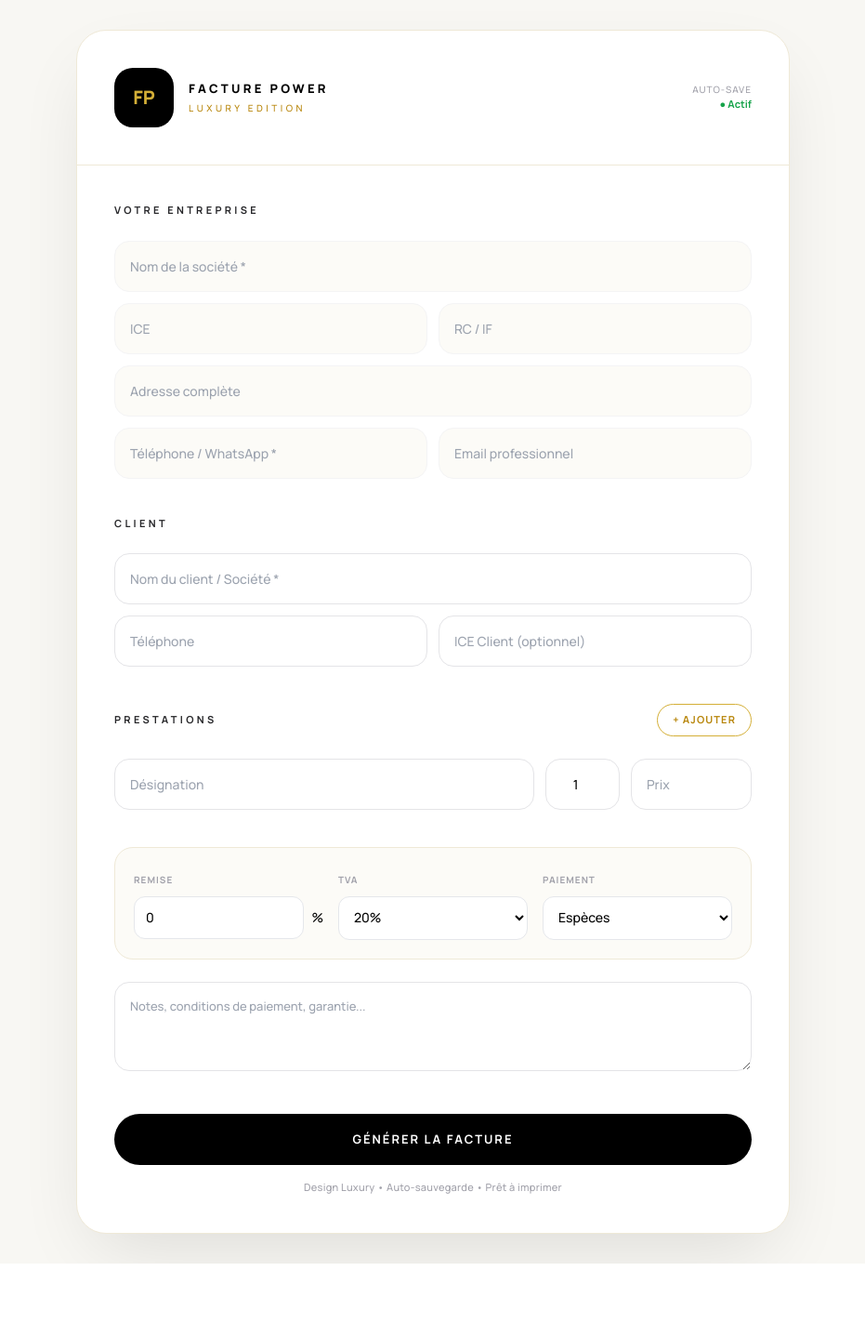
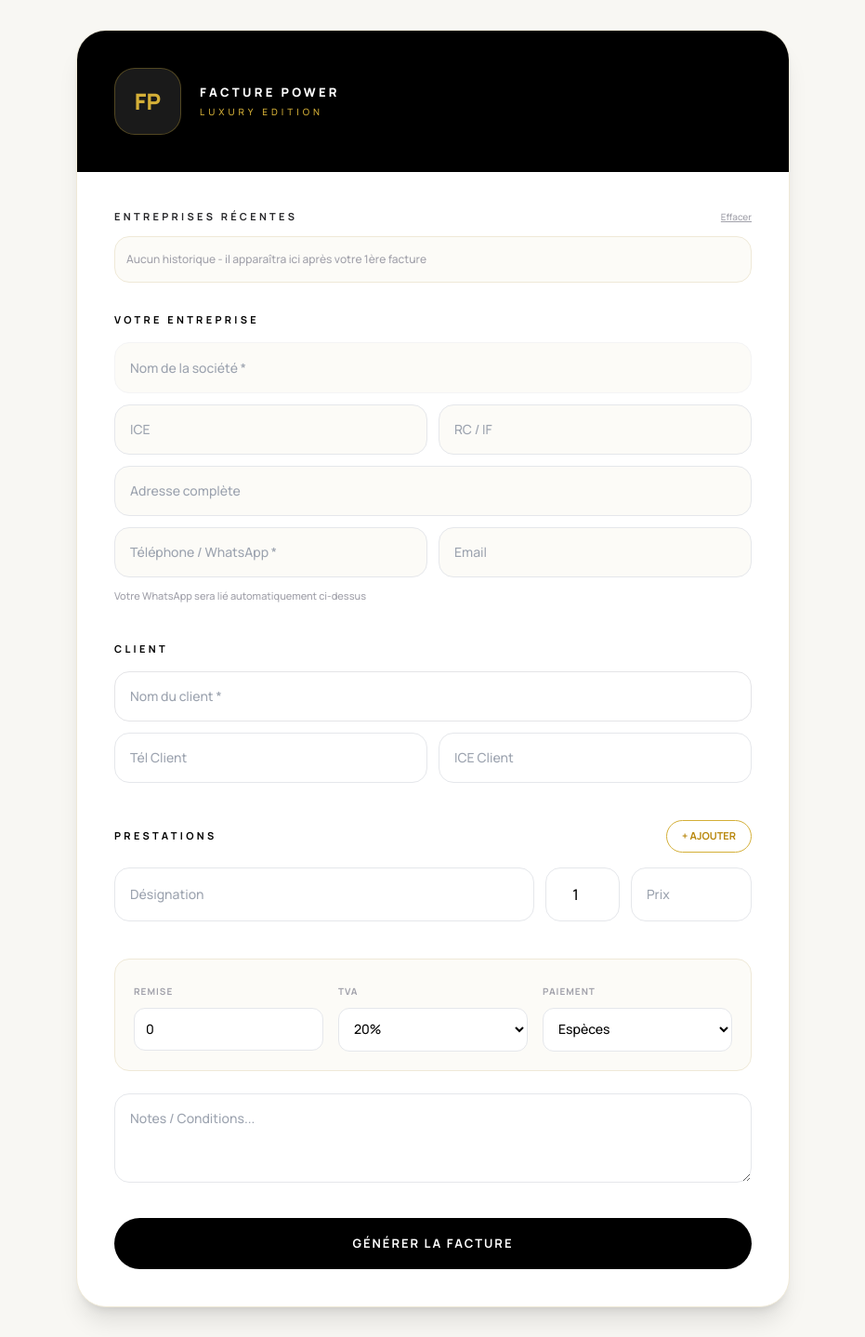
Before and after one commit to ilyassebenmouloud123-source/fucture-power, a Flask app: page / in a window 1280 px wide. Shown: the whole page at 93% size, without its empty margins (174-1105 px from the left). Before the commit the page ends 1359 px from the top, so only its background shows below. Run offline with Flask 3, Linux system fonts and the light colour scheme; some libraries are stand-ins or nearby versions.

Commit message:
Update form.html

```diff
--- a/templates/form.html
+++ b/templates/form.html
@@ -1,79 +1,117 @@
 <!DOCTYPE html>
 <html lang="fr"><head><meta charset="UTF-8"><meta name="viewport" content="width=device-width,initial-scale=1">
 <title>FACTURE POWER - LUXURY</title><script src="https://cdn.tailwindcss.com"></script>
-<link href="https://fonts.googleapis.com/css2?family=Cormorant+Garamond:wght@600;700&family=Manrope:wght@500;700;800&display=swap" rel="stylesheet">
+<link href="https://fonts.googleapis.com/css2?family=Cormorant+Garamond:wght@700&family=Manrope:wght@500;700;800&display=swap" rel="stylesheet">
 <style>body{font-family:'Manrope',sans-serif;background:#f8f7f3}.serif{font-family:'Cormorant Garamond',serif}.gold{color:#B8860B}</style>
 </head>
 <body class="min-h-screen p-4 md:p-8">
-<div class="max-w-3xl mx-auto bg-white rounded-[32px] shadow-[0_30px_80px_-20px_rgba(0,0,0,0.12)] border border-[#efe9d7] overflow-hidden">
+<div class="max-w-3xl mx-auto bg-white rounded-[32px] shadow-xl border border-[#efe9d7] overflow-hidden">
 
-<div class="p-8 md:p-10 border-b border-[#efe9d7] flex justify-between items-center">
-<div class="flex items-center gap-4">
-<label class="w-[64px] h-[64px] bg-black rounded-[20px] flex items-center justify-center overflow-hidden cursor-pointer relative">
+<!-- TOP LUXURY -->
+<div class="bg-black p-8 md:p-10 flex justify-between items-center">
+<div class="flex items-center gap-5">
+<label class="group w-[72px] h-[72px] bg-[#1a1a1a] border border-[#D4AF37]/30 rounded-[22px] flex items-center justify-center overflow-hidden cursor-pointer relative">
 <img id="logoPreview" class="hidden w-full h-full object-cover">
-<span id="logoText" class="text-[#D4AF37] font-black text-[20px]">FP</span>
+<span id="logoText" class="text-[#D4AF37] font-black text-2xl">FP</span>
+<div class="absolute inset-0 bg-black/60 hidden group-hover:flex items-center justify-center text-[9px] text-white tracking-widest">CHANGER</div>
 <input type="file" id="logoInput" class="hidden" accept="image/*">
 </label>
-<div><p class="font-black tracking-[0.25em] text-[13px]">FACTURE POWER</p><p class="text-[10px] tracking-[0.35em] text-[#B8860B] mt-1">LUXURY EDITION</p></div>
+<div><p class="font-black tracking-[0.25em] text-white text-[13px]">FACTURE POWER</p><p class="text-[#D4AF37] text-[10px] tracking-[0.4em] mt-1">LUXURY EDITION</p></div>
 </div>
-<div class="text-right hidden md:block"><p class="text-[10px] tracking-widest text-zinc-400">AUTO-SAVE</p><p class="text-[11px] font-bold text-green-600">● Actif</p></div>
+<a id="waMyLink" target="_blank" class="hidden bg-[#25D366] text-white px-5 py-2.5 rounded-full text-xs font-bold flex items-center gap-2">◉ WhatsApp</a>
 </div>
 
 <div class="p-8 md:p-10">
 <form action="/facture" method="POST">
 
-<div class="flex justify-between items-center mb-6"><h2 class="font-bold text-[11px] tracking-[0.3em] text-zinc-800">VOTRE ENTREPRISE</h2><div id="historic" class="flex gap-2"></div></div>
-
-<div class="space-y-3">
-<input name="ent_nom" id="company" placeholder="Nom de la société *" required class="w-full border border-zinc-100 focus:border-black rounded-2xl p-4 bg-[#fcfbf7] text-[14px] outline-none transition">
-<div class="grid grid-cols-2 gap-3">
-<input name="ent_ice" id="ice" placeholder="ICE" class="border border-zinc-100 focus:border-black rounded-2xl p-4 bg-[#fcfbf7] text-[14px] outline-none">
-<input name="ent_rc" id="rc" placeholder="RC / IF" class="border border-zinc-100 focus:border-black rounded-2xl p-4 bg-[#fcfbf7] text-[14px] outline-none">
+<!-- HISTORIQUE BIEN VISIBLE -->
+<div class="mb-8">
+<div class="flex justify-between items-center mb-3">
+<p class="text-[11px] font-bold tracking-[0.3em] text-zinc-800">ENTREPRISES RÉCENTES</p>
+<button type="button" onclick="clearHist()" class="text-[10px] text-zinc-400 underline">Effacer</button>
 </div>
-<input name="ent_adresse" id="adresse" placeholder="Adresse complète" class="w-full border border-zinc-100 focus:border-black rounded-2xl p-4 bg-[#fcfbf7] text-[14px] outline-none">
-<div class="grid grid-cols-2 gap-3">
-<input name="ent_tel" id="tel" placeholder="Téléphone / WhatsApp *" required class="border border-zinc-100 focus:border-black rounded-2xl p-4 bg-[#fcfbf7] text-[14px] outline-none">
-<input name="ent_email" id="email" placeholder="Email professionnel" class="border border-zinc-100 focus:border-black rounded-2xl p-4 bg-[#fcfbf7] text-[14px] outline-none">
+<div id="historic" class="bg-[#fcfbf7] border border-[#efe9d7] rounded-2xl p-3 flex gap-2 flex-wrap min-h-[50px] items-center">
+<p id="histEmpty" class="text-[12px] text-zinc-400">Aucun historique - il apparaîtra ici après votre 1ère facture</p>
 </div>
 </div>
 
-<div class="mt-10"><h2 class="font-bold text-[11px] tracking-[0.3em] mb-6 text-zinc-800">CLIENT</h2>
-<input name="client" placeholder="Nom du client / Société *" required class="w-full border border-zinc-200 focus:border-black rounded-2xl p-4 text-[14px] outline-none mb-3">
+<h2 class="font-bold text-[11px] tracking-[0.3em] mb-4">VOTRE ENTREPRISE</h2>
+<div class="space-y-3">
+<input name="ent_nom" id="company" placeholder="Nom de la société *" required class="w-full border border-zinc-100 focus:border-black rounded-2xl p-4 bg-[#fcfbf7] text-[14px] outline-none">
 <div class="grid grid-cols-2 gap-3">
-<input name="client_tel" placeholder="Téléphone" class="border border-zinc-200 rounded-2xl p-4 text-[14px] outline-none">
-<input name="client_ice" placeholder="ICE Client (optionnel)" class="border border-zinc-200 rounded-2xl p-4 text-[14px] outline-none">
-</div></div>
-
-<div class="mt-10"><div class="flex justify-between items-center mb-6"><h2 class="font-bold text-[11px] tracking-[0.3em] text-zinc-800">PRESTATIONS</h2><button type="button" onclick="addItem()" class="text-[11px] font-bold tracking-widest border border-[#D4AF37] text-[#B8860B] px-4 py-2 rounded-full hover:bg-[#fdfaf0]">+ AJOUTER</button></div>
-<div id="items" class="space-y-3">
-<div class="flex gap-3"><input name="nom" placeholder="Désignation" required class="flex-1 border border-zinc-200 rounded-2xl p-4 text-[14px] outline-none focus:border-black"><input name="qte" type="number" value="1" class="w-[80px] border border-zinc-200 rounded-2xl p-4 text-[14px] text-center outline-none"><input name="prix" type="number" placeholder="Prix" required class="w-[130px] border border-zinc-200 rounded-2xl p-4 text-[14px] outline-none focus:border-black"></div>
-</div></div>
-
-<div class="grid grid-cols-3 gap-4 mt-10 p-5 bg-[#fcfbf7] rounded-[20px] border border-[#efe9d7]">
-<div><label class="text-[10px] tracking-widest text-zinc-400 font-bold">REMISE</label><div class="flex items-center gap-2 mt-2"><input name="remise" type="number" value="0" class="w-full bg-white border rounded-xl p-3 text-sm outline-none"><span class="text-sm">%</span></div></div>
-<div><label class="text-[10px] tracking-widest text-zinc-400 font-bold">TVA</label><select name="tva" class="w-full bg-white border rounded-xl p-3 text-sm mt-2 outline-none"><option value="0">0%</option><option value="20" selected>20%</option><option value="10">10%</option></select></div>
-<div><label class="text-[10px] tracking-widest text-zinc-400 font-bold">PAIEMENT</label><select name="paiement" class="w-full bg-white border rounded-xl p-3 text-sm mt-2 outline-none"><option>Espèces</option><option>Virement</option><option>Chèque</option><option>À terme</option></select></div>
+<input name="ent_ice" id="ice" placeholder="ICE" class="border rounded-2xl p-4 bg-[#fcfbf7] text-sm outline-none">
+<input name="ent_rc" id="rc" placeholder="RC / IF" class="border rounded-2xl p-4 bg-[#fcfbf7] text-sm outline-none">
+</div>
+<input name="ent_adresse" id="adresse" placeholder="Adresse complète" class="w-full border rounded-2xl p-4 bg-[#fcfbf7] text-sm outline-none">
+<div class="grid grid-cols-2 gap-3">
+<input name="ent_tel" id="tel" placeholder="Téléphone / WhatsApp *" required class="border rounded-2xl p-4 bg-[#fcfbf7] text-sm outline-none">
+<input name="ent_email" id="email" placeholder="Email" class="border rounded-2xl p-4 bg-[#fcfbf7] text-sm outline-none">
+</div>
+<p class="text-[11px] text-zinc-400">Votre WhatsApp sera lié automatiquement ci-dessus</p>
 </div>
 
-<textarea name="notes" placeholder="Notes, conditions de paiement, garantie..." class="w-full border border-zinc-200 rounded-2xl p-4 mt-6 text-[13px] h-24 outline-none focus:border-black"></textarea>
+<div class="mt-10">
+<div class="flex justify-between items-center mb-4"><h2 class="font-bold text-[11px] tracking-[0.3em]">CLIENT</h2><a id="waClientLink" target="_blank" class="hidden text-[11px] bg-[#25D366] text-white px-3 py-1 rounded-full font-bold">WhatsApp Client</a></div>
+<input name="client" placeholder="Nom du client *" required class="w-full border border-zinc-200 rounded-2xl p-4 text-sm outline-none mb-3">
+<div class="grid grid-cols-2 gap-3">
+<input name="client_tel" id="clientTel" placeholder="Tél Client" class="border rounded-2xl p-4 text-sm outline-none">
+<input name="client_ice" placeholder="ICE Client" class="border rounded-2xl p-4 text-sm outline-none">
+</div>
+</div>
 
-<button type="submit" class="w-full bg-black hover:bg-zinc-900 text-white rounded-full p-[18px] font-bold mt-10 tracking-[0.15em] text-[13px] transition">GÉNÉRER LA FACTURE</button>
-<p class="text-center text-[11px] text-zinc-400 mt-4 tracking-wide">Design Luxury • Auto-sauvegarde • Prêt à imprimer</p>
+<div class="mt-10">
+<div class="flex justify-between items-center mb-4"><h2 class="font-bold text-[11px] tracking-[0.3em]">PRESTATIONS</h2><button type="button" onclick="addItem()" class="text-[11px] font-bold border border-[#D4AF37] text-[#B8860B] px-4 py-2 rounded-full">+ AJOUTER</button></div>
+<div id="items" class="space-y-3"><div class="flex gap-3"><input name="nom" placeholder="Désignation" required class="flex-1 border rounded-2xl p-4 text-sm outline-none"><input name="qte" type="number" value="1" class="w-[80px] border rounded-2xl p-4 text-center"><input name="prix" type="number" placeholder="Prix" required class="w-[130px] border rounded-2xl p-4 text-sm"></div></div>
+</div>
+
+<div class="grid grid-cols-3 gap-4 mt-10 p-5 bg-[#fcfbf7] rounded-2xl border border-[#efe9d7]">
+<div><label class="text-[10px] font-bold tracking-widest text-zinc-400">REMISE</label><input name="remise" type="number" value="0" class="w-full bg-white border rounded-xl p-3 text-sm mt-2"></div>
+<div><label class="text-[10px] font-bold tracking-widest text-zinc-400">TVA</label><select name="tva" class="w-full bg-white border rounded-xl p-3 text-sm mt-2"><option value="0">0%</option><option value="20" selected>20%</option><option value="10">10%</option></select></div>
+<div><label class="text-[10px] font-bold tracking-widest text-zinc-400">PAIEMENT</label><select name="paiement" class="w-full bg-white border rounded-xl p-3 text-sm mt-2"><option>Espèces</option><option>Virement</option><option>Chèque</option></select></div>
+</div>
+
+<textarea name="notes" placeholder="Notes / Conditions..." class="w-full border rounded-2xl p-4 mt-6 text-sm h-24"></textarea>
+<button type="submit" class="w-full bg-black text-white rounded-full p-[18px] font-bold mt-8 tracking-[0.15em] text-[13px]">GÉNÉRER LA FACTURE</button>
+</div>
 </form>
-</div>
 </div>
 
 <script>
 const logoInput=document.getElementById('logoInput'),logoPreview=document.getElementById('logoPreview'),logoText=document.getElementById('logoText');
 logoInput.addEventListener('change',e=>{const r=new FileReader();r.onload=()=>{localStorage.setItem('logo',r.result);showLogo()};r.readAsDataURL(e.target.files[0])});
 function showLogo(){const l=localStorage.getItem('logo');if(l){logoPreview.src=l;logoPreview.classList.remove('hidden');logoText.classList.add('hidden')}}showLogo();
-const c=document.getElementById('company'),ic=document.getElementById('ice'),rcEl=document.getElementById('rc'),ad=document.getElementById('adresse'),tel=document.getElementById('tel'),em=document.getElementById('email');
+
+const c=document.getElementById('company'),ic=document.getElementById('ice'),rcEl=document.getElementById('rc'),ad=document.getElementById('adresse'),tel=document.getElementById('tel'),em=document.getElementById('email'),waMy=document.getElementById('waMyLink'),clientTel=document.getElementById('clientTel'),waClient=document.getElementById('waClientLink');
 c.value=localStorage.getItem('company')||'';ic.value=localStorage.getItem('ice')||'';rcEl.value=localStorage.getItem('rc')||'';ad.value=localStorage.getItem('adresse')||'';tel.value=localStorage.getItem('tel')||'';em.value=localStorage.getItem('email')||'';
 let hist=JSON.parse(localStorage.getItem('historic')||'[]');
-function renderHistoric(){const d=document.getElementById('historic');d.innerHTML='';hist.slice(0,3).forEach(h=>{const b=document.createElement('button');b.type='button';b.innerText=h.company.substring(0,12);b.title=h.company;b.className='text-[10px] bg-white border border-[#efe9d7] px-3 py-1.5 rounded-full hover:bg-[#fcfbf7]';b.onclick=()=>{c.value=h.company;ic.value=h.ice;rcEl.value=h.rc;ad.value=h.adresse;tel.value=h.tel;em.value=h.email;save()};d.appendChild(b)})}
+
+function renderHistoric(){
+const cont=document.getElementById('historic'),empty=document.getElementById('histEmpty');
+cont.querySelectorAll('.hist-chip').forEach(e=>e.remove());
+if(hist.length==0){empty.classList.remove('hidden');return}
+empty.classList.add('hidden');
+hist.slice(0,6).forEach(h=>{
+const b=document.createElement('button');b.type='button';b.className='hist-chip bg-white border border-[#efe9d7] hover:border-[#D4AF37] px-4 py-2 rounded-full text-[12px] font-bold flex items-center gap-2 shadow-sm';
+b.innerHTML=`<span class="w-6 h-6 bg-black text-[#D4AF37] rounded-full flex items-center justify-center text-[10px]">${h.company[0]}</span> ${h.company.substring(0,18)}`;
+b.onclick=()=>{c.value=h.company;ic.value=h.ice;rcEl.value=h.rc;ad.value=h.adresse;tel.value=h.tel;em.value=h.email;save();updateWa()};
+cont.appendChild(b);
+})
+}
 renderHistoric();
-function save(){localStorage.setItem('company',c.value);localStorage.setItem('ice',ic.value);localStorage.setItem('rc',rcEl.value);localStorage.setItem('adresse',ad.value);localStorage.setItem('tel',tel.value);localStorage.setItem('email',em.value);if(c.value&&!hist.find(x=>x.company==c.value)){hist.unshift({company:c.value,ice:ic.value,rc:rcEl.value,adresse:ad.value,tel:tel.value,email:em.value});localStorage.setItem('historic',JSON.stringify(hist.slice(0,10)));renderHistoric()}}
-[c,ic,rcEl,ad,tel,em].forEach(el=>el.addEventListener('input',save));
-function addItem(){const div=document.createElement('div');div.className='flex gap-3';div.innerHTML='<input name="nom" placeholder="Désignation" required class="flex-1 border border-zinc-200 rounded-2xl p-4 text-[14px] outline-none"><input name="qte" type="number" value="1" class="w-[80px] border border-zinc-200 rounded-2xl p-4 text-center outline-none"><input name="prix" type="number" placeholder="Prix" required class="w-[130px] border border-zinc-200 rounded-2xl p-4 text-[14px] outline-none"><button type="button" onclick="this.parentElement.remove()" class="text-zinc-300 hover:text-red-400 px-2">✕</button>';document.getElementById('items').appendChild(div)}
+
+function updateWa(){
+if(tel.value.length>8){const num=tel.value.replace(/[^0-9]/g,'');waMy.href='https://wa.me/'+num;waMy.classList.remove('hidden');waMy.classList.add('flex')}else waMy.classList.add('hidden');
+if(clientTel.value.length>8){const num=clientTel.value.replace(/[^0-9]/g,'');waClient.href='https://wa.me/'+num+'?text=Salam, voici votre facture';waClient.classList.remove('hidden')}else waClient.classList.add('hidden');
+}
+updateWa();
+
+function save(){
+localStorage.setItem('company',c.value);localStorage.setItem('ice',ic.value);localStorage.setItem('rc',rcEl.value);localStorage.setItem('adresse',ad.value);localStorage.setItem('tel',tel.value);localStorage.setItem('email',em.value);
+updateWa();
+if(c.value && !hist.find(x=>x.company==c.value)){hist.unshift({company:c.value,ice:ic.value,rc:rcEl.value,adresse:ad.value,tel:tel.value,email:em.value});localStorage.setItem('historic',JSON.stringify(hist.slice(0,10)));renderHistoric()}
+}
+[c,ic,rcEl,ad,tel,em,clientTel].forEach(el=>el.addEventListener('input',save));
+function clearHist(){localStorage.removeItem('historic');hist=[];renderHistoric()}
+function addItem(){const d=document.createElement('div');d.className='flex gap-3';d.innerHTML='<input name="nom" placeholder="Désignation" required class="flex-1 border rounded-2xl p-4 text-sm"><input name="qte" type="number" value="1" class="w-[80px] border rounded-2xl p-4 text-center"><input name="prix" type="number" placeholder="Prix" required class="w-[130px] border rounded-2xl p-4 text-sm"><button type="button" onclick="this.parentElement.remove()" class="text-zinc-300 hover:text-red-400 px-2">✕</button>';document.getElementById('items').appendChild(d)}
 </script>
 </body></html>
```
